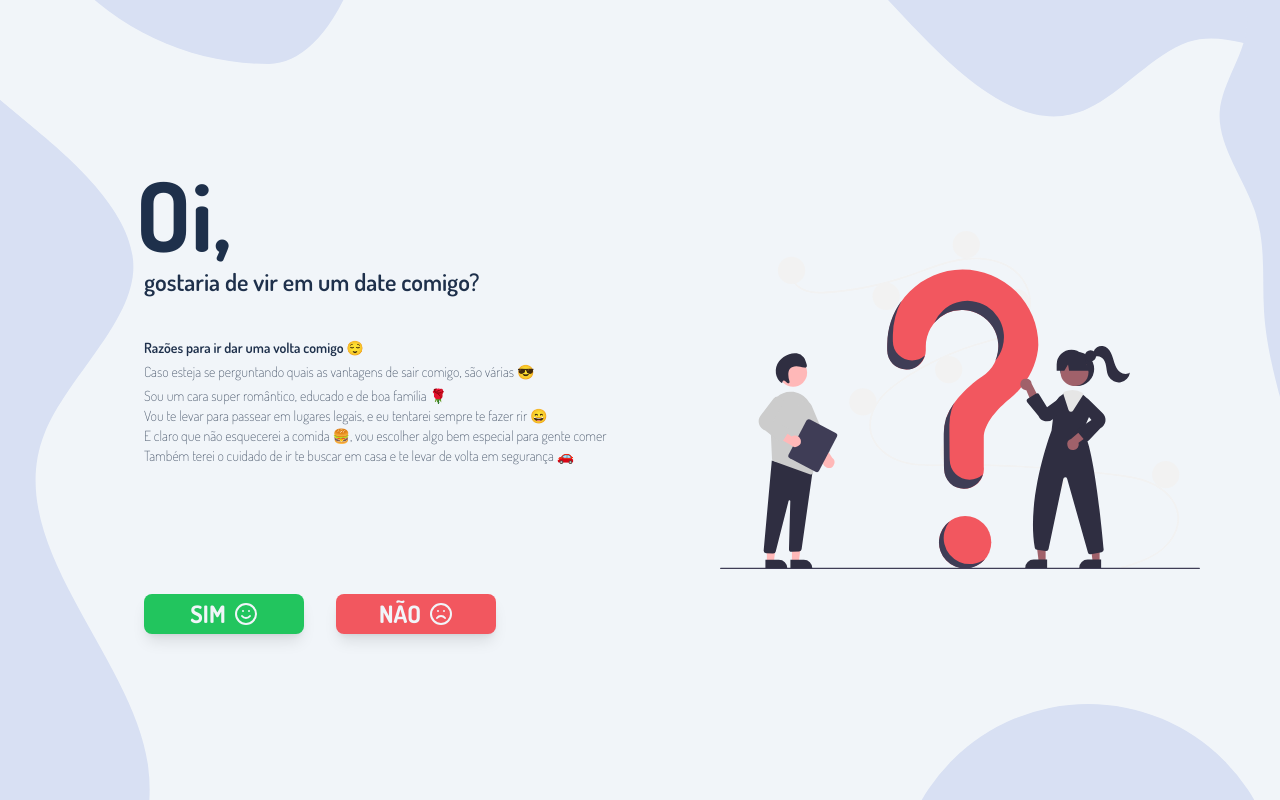
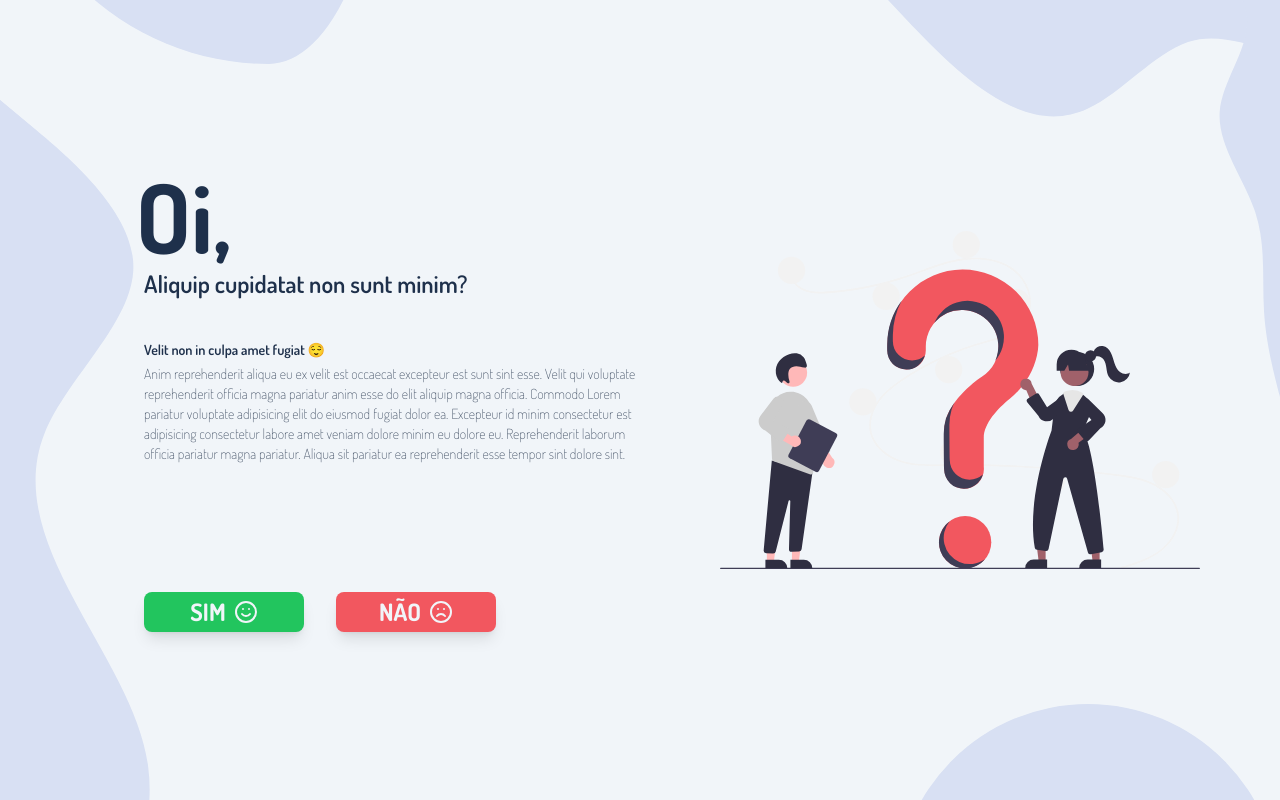
Before and after one commit to guibafica/yes_no_prank, a React (Vite) app: page / in a window 1280 px wide. Built offline with nearby package versions, Linux system fonts and the light colour scheme.

Commit message:
Change text and update readme

```diff
--- a/src/routes/accepted.tsx
+++ b/src/routes/accepted.tsx
@@ -43,12 +43,13 @@ export function Accepted() {
           </div>
 
           <p className="text-slate-700 text-base font-thin mt-6 w-2/4 z-10 max-sm:text-center max-sm:w-11/12">
-            Então agora estamos oficialmente saindo 💐
-          </p>
-
-          <p className="text-slate-700 text-base font-thin w-2/4 z-10 max-sm:text-center max-sm:w-11/12">
-            Se arrume bem linda, (não que seja possível você ficar mais linda
-            ainda 😍), pois mais tarde eu estou passando ai pra te buscar 😎
+            Do consequat voluptate laborum tempor dolor irure sit dolor minim
+            veniam quis duis. Incididunt commodo cupidatat amet aliqua do. Nisi
+            labore duis nostrud do labore tempor. Aliqua culpa cillum velit do
+            cupidatat ipsum officia officia nisi deserunt esse. Labore elit nisi
+            ullamco deserunt. Occaecat exercitation est proident amet nostrud
+            officia consectetur exercitation excepteur est quis. Anim incididunt
+            velit esse ut sint magna Lorem amet qui nisi.
           </p>
         </div>
       </div>
--- a/src/routes/home.tsx
+++ b/src/routes/home.tsx
@@ -39,35 +39,22 @@ export function Home() {
             </h1>
 
             <h1 className="text-main-text text-2xl font-semibold mt-1 max-sm:mt-0">
-              gostaria de vir em um date comigo?
+              Aliquip cupidatat non sunt minim?
             </h1>
 
             <h1 className="text-main-text text-sm font-semibold mt-10">
-              Razões para ir dar uma volta comigo 😌
+              Velit non in culpa amet fugiat 😌
             </h1>
 
             <p className="text-slate-600 text-sm font-thin mt-1">
-              Caso esteja se perguntando quais as vantagens de sair comigo, são
-              várias 😎
-            </p>
-
-            <p className="text-slate-600 text-sm font-thin mt-1">
-              Sou um cara super romântico, educado e de boa família 🌹
-            </p>
-
-            <p className="text-slate-600 text-sm font-thin">
-              Vou te levar para passear em lugares legais, e eu tentarei sempre
-              te fazer rir 😄
-            </p>
-
-            <p className="text-slate-600 text-sm font-thin">
-              E claro que não esquecerei a comida 🍔, vou escolher algo bem
-              especial para gente comer
-            </p>
-
-            <p className="text-slate-600 text-sm font-thin">
-              Também terei o cuidado de ir te buscar em casa e te levar de volta
-              em segurança 🚗
+              Anim reprehenderit aliqua eu ex velit est occaecat excepteur est
+              sunt sint esse. Velit qui voluptate reprehenderit officia magna
+              pariatur anim esse do elit aliquip magna officia. Commodo Lorem
+              pariatur voluptate adipisicing elit do eiusmod fugiat dolor ea.
+              Excepteur id minim consectetur est adipisicing consectetur labore
+              amet veniam dolore minim eu dolore eu. Reprehenderit laborum
+              officia pariatur magna pariatur. Aliqua sit pariatur ea
+              reprehenderit esse tempor sint dolore sint.
             </p>
           </div>
 
```
Also changed, not shown: 2 other files (tests, documents, lock files or other folders).
